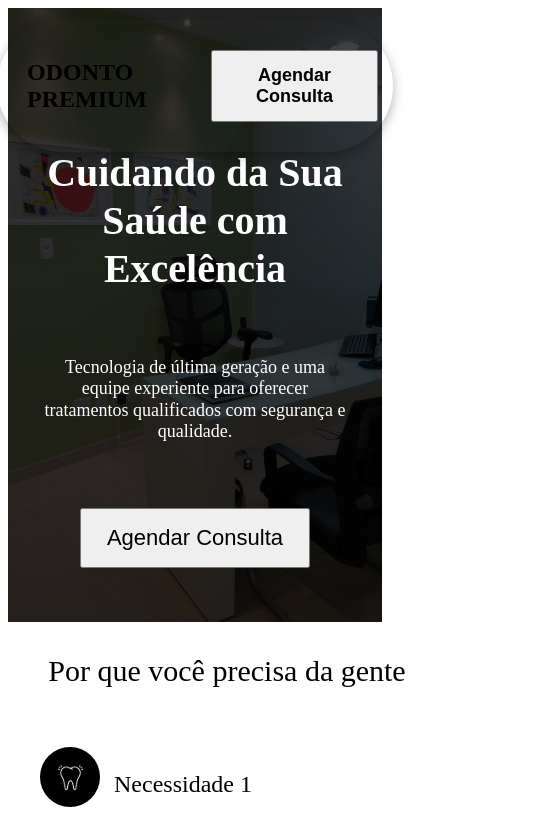
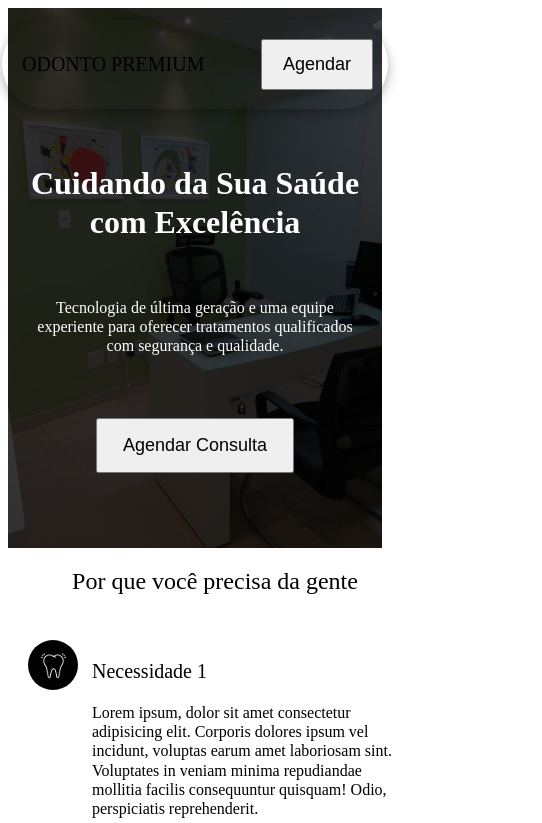
Before and after one commit to wemersonmatheuss/odonto-premium, a React (Vite) app: page / in a window 390 px wide. Shown: the top 823 px of the page, 542 px wide, since content can reach past the window. Built offline with nearby package versions, Linux system fonts and the light colour scheme.

Commit message:
feat: responsividade para 480

```diff
--- a/src/components/About/styles.module.css
+++ b/src/components/About/styles.module.css
@@ -55,6 +55,16 @@
     }
 }
 
+@media screen and (max-width: 480px) {
+    .container {
+        padding: 20px;
+    }
+
+    .description h3 {
+        font-size: 24px;
+    }
+}
+
 @media screen and (max-width: 320px) {
     .container {
         padding: 20px;
--- a/src/components/Cta/styles.module.css
+++ b/src/components/Cta/styles.module.css
@@ -47,6 +47,25 @@
     }
 }
 
+@media screen and (max-width: 480px) {
+    .container {
+        padding: 20px;
+
+        gap: 20px;
+
+        text-align: center;
+    }
+
+    .title {
+        font-size: 20px;
+    }
+
+    .button {
+        width: 200px;
+        font-size: 18px;
+    }
+}
+
 @media screen and (max-width: 320px) {
     .container {
         padding: 20px;
--- a/src/components/InfoContact/styles.module.css
+++ b/src/components/InfoContact/styles.module.css
@@ -188,6 +188,18 @@ form > button {
     }
 }
 
+@media screen and (max-width: 480px) {
+    .container {
+        padding: 20px;
+
+        gap: 40px;
+    }
+
+    .cards {
+        width: 100%;
+    }
+}
+
 @media screen and (max-width: 320px) {
     .container {
         padding: 20px;
--- a/src/components/Main-initial/styles.module.css
+++ b/src/components/Main-initial/styles.module.css
@@ -78,6 +78,27 @@
 }
 
 
+@media screen and (max-width: 480px) {
+    .container {
+        padding: 20px;
+
+        height: 500px;
+    }
+
+    .container .title h1 {
+        font-size: 32px;
+    }
+
+    .container .title p {
+        font-size: 16px;
+    }
+
+    .container .buttons button:nth-child(1) {
+        font-size: 18px;
+    }
+}
+
+
 @media screen and (max-width: 320px) {
     .container {
         height: 400px;
--- a/src/components/Nav/index.tsx
+++ b/src/components/Nav/index.tsx
@@ -6,7 +6,7 @@ export function Nav() {
     return (
         <nav className={styles.container}>
             <p>ODONTO PREMIUM</p>
-            <ButtonPrimary name="Agendar Consulta"/>
+            <ButtonPrimary name="Agendar"/>
         </nav>
     )
 }
--- a/src/components/Nav/styles.module.css
+++ b/src/components/Nav/styles.module.css
@@ -39,6 +39,22 @@
     }
 }
 
+@media screen and (max-width: 480px) {
+    .container {
+        padding: 13px 15px 13px 20px;
+
+    }
+
+    .container p {
+        font-size: 20px;
+        font-weight: 500;
+    }
+
+    .container button {
+        font-weight: 500;
+    }
+}
+
 @media screen and (max-width: 320px) {
     .container {
         width: 95%;
--- a/src/components/Need/styles.module.css
+++ b/src/components/Need/styles.module.css
@@ -77,6 +77,8 @@
 @media screen and (max-width: 768px) {
     .container {
         padding: 32px;
+
+        gap: 45px;
     }
 
     .container > h1 {
@@ -90,6 +92,33 @@
 
         gap: 30px;
     }
+
+    .img {
+        width: 50px;
+        height: 50px;
+    }
+
+    .description h3 {
+        font-size: 20px;
+    }
+
+    .description p {
+        font-size: 16px;
+
+        margin-top: 5px;
+    }
+}
+
+@media screen and (max-width: 480px) {
+    .container {
+        padding: 20px;
+    }
+
+    .container h1 {
+        font-size: 24px;
+    }
+
+
 }
 
 @media screen and (max-width: 320px) {
--- a/src/components/SectionPhotos/styles.module.css
+++ b/src/components/SectionPhotos/styles.module.css
@@ -73,6 +73,16 @@
   }
 }
 
+@media screen and (max-width: 480px) {
+  .container {
+    padding-block: 20px;
+  }
+
+  .title h2 {
+    font-size: 24px;
+  }
+}
+
 @media screen and (max-width: 320px) {
   .container {
     padding-block: 20px;
--- a/src/components/Specialties/styles.module.css
+++ b/src/components/Specialties/styles.module.css
@@ -46,10 +46,26 @@
 
     .container {
         padding: 32px;
+
+        gap: 40px;
     }
 
     .title h2 {
         font: 30px;
+    }
+}
+
+@media screen and (max-width: 480px) {
+    .container {
+        padding: 20px;
+    }
+
+    .title p {
+        font-size: 16px;
+    }
+
+    .title h2 {
+        font-size: 24px;
     }
 }
 
--- a/src/components/Team/styles.module.css
+++ b/src/components/Team/styles.module.css
@@ -48,6 +48,22 @@
     }
 }
 
+@media screen and (max-width: 480px) {
+    .container {
+        padding: 20px;
+
+        gap: 40px;
+    }
+
+    .title p {
+        font-size: 16px;
+    }
+
+    .title h2 {
+        font-size: 24px;
+    }
+}
+
 @media screen and (max-width: 320px) {
     .container {
         padding: 20px;
```
